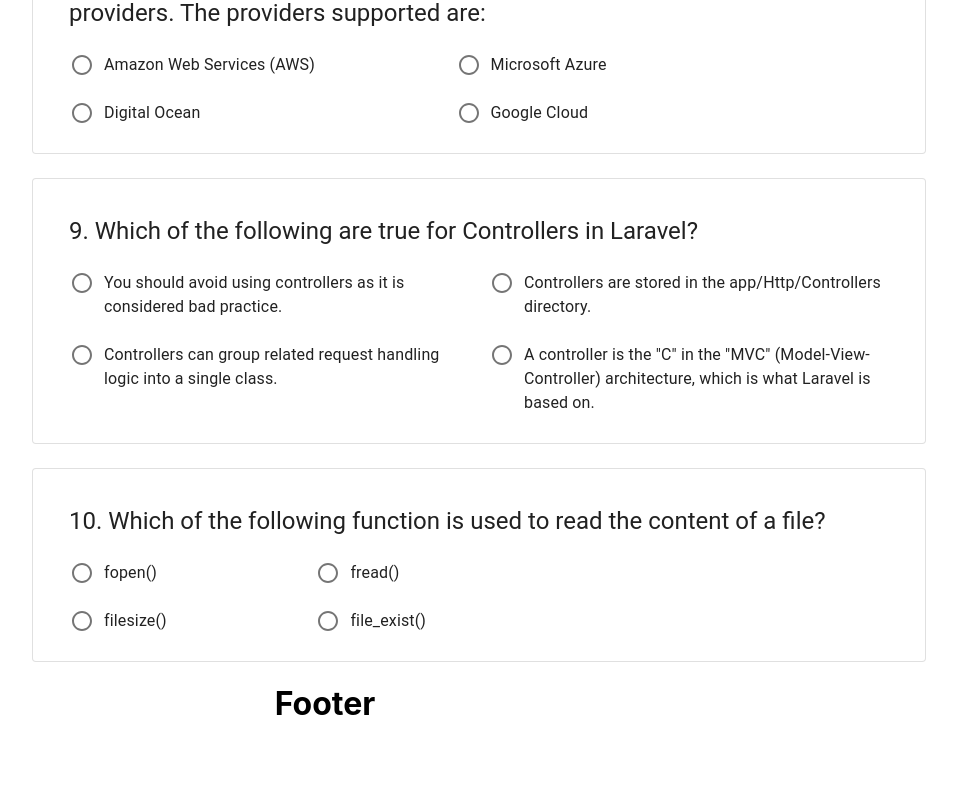
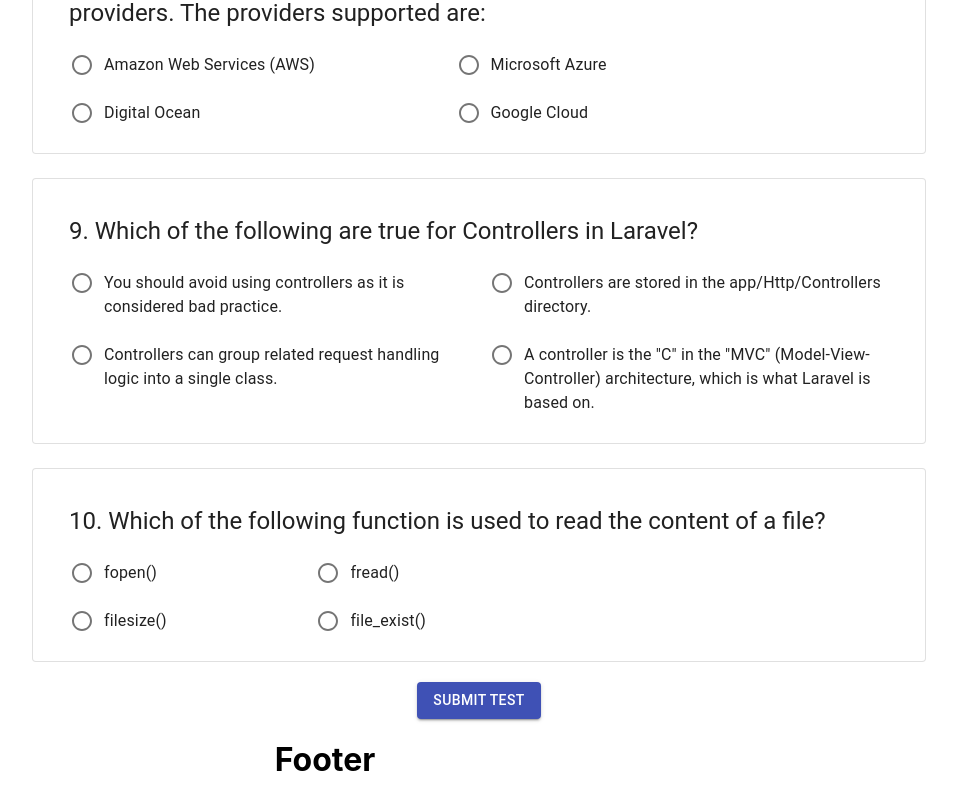
Before and after one commit to KrishnaMohan123-pro/react-demo-ignitiv, a React (Create React App) app: page /questions in a window 1280 px wide. Shown: the part 1776-2576 px from the top of the page, without its empty margins (315-1272 px from the left). Before the commit the page ends 2520 px from the top, so only its background shows below. Built offline with nearby package versions, Linux system fonts and the light colour scheme.

Commit message:
Add button

```diff
--- a/src/components/Questioncard/index.jsx
+++ b/src/components/Questioncard/index.jsx
@@ -3,7 +3,7 @@ import React from 'react'
 import Card from '@material-ui/core/Card';
  import CardActions from '@material-ui/core/CardActions';
 import CardContent from '@material-ui/core/CardContent';
-// import Button from '@material-ui/core/Button';
+import Button from '@material-ui/core/Button';
 import Typography from '@material-ui/core/Typography';
 import Grid from '@material-ui/core/Grid';
 // import FormControlLabel from '@material-ui/core/FormControlLabel';
@@ -17,7 +17,11 @@ function QuestionCard(props) {
     const Data = props.data;
     // const classes = useStyles();
     // const bull = <span className={classes.bullet}>•</span>
+    const submitTest=()=>{
+      console.log("test submit");
+    }
         return (
+            <div>
               <Grid container spacing={3}>
                       {Data.map((item, index)=> (
                           <Grid item xs={12} key={item.id}>
@@ -35,6 +39,9 @@ function QuestionCard(props) {
                           </Grid>
                       ))}
               </Grid>
+              <br/>
+            <Button variant="contained" color="primary" type='submit' onClick={submitTest}> Submit Test </Button>
+            </div>
           )
     }
 
```
Lines whose indentation alone changed are shown as unchanged.
